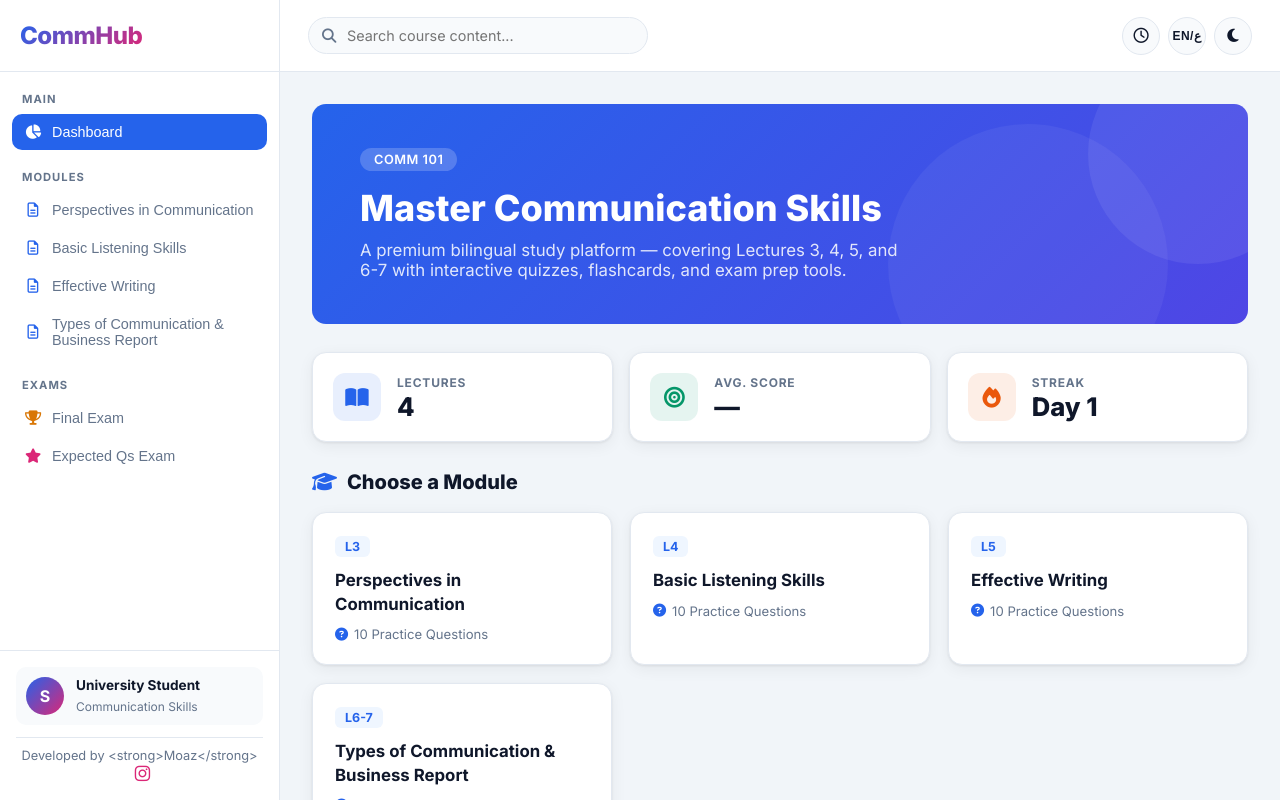
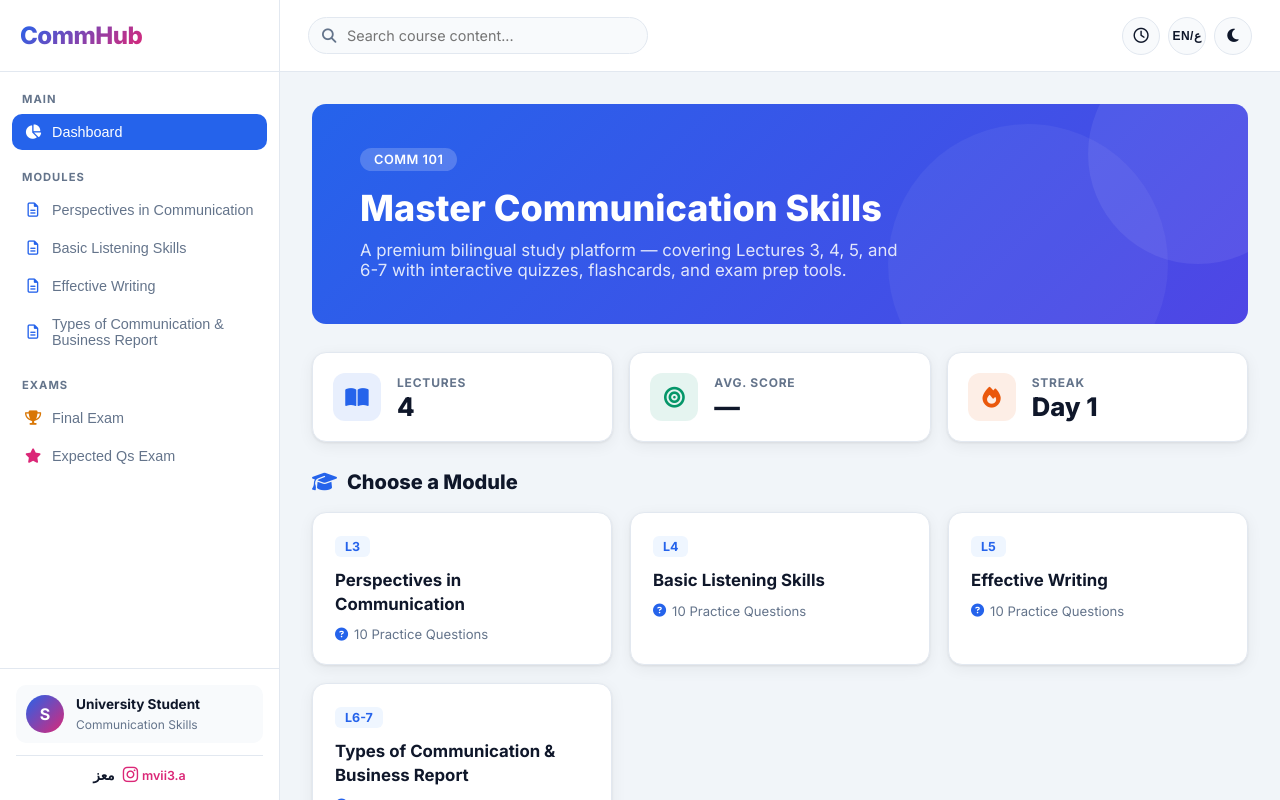
Before and after one commit to berlin011977-dot/commhub-study-platform, a plain HTML site: page index.html in a window 1280 px wide. Drawn offline with Linux system fonts and the light colour scheme.

Commit message:
fix: dev credit shows only Moaz + correct Instagram @mvii3.a

```diff
--- a/index.html
+++ b/index.html
@@ -722,10 +722,11 @@ a { text-decoration: none; color: inherit; }
         <span data-i18n="user_course">Communication Skills</span>
       </div>
     </div>
-    <div style="text-align:center; font-size:0.8rem; color:var(--text-muted); padding-top:10px; border-top:1px solid var(--border);">
-      <span data-i18n="dev_credit">Developed by <strong>Moaz</strong></span>
-      <a href="https://instagram.com/mo3az" target="_blank" style="color:var(--pink); margin-left:6px; font-size:1.1rem; vertical-align:middle;" title="Instagram">
+    <div style="text-align:center; font-size:0.85rem; color:var(--text-muted); padding-top:10px; border-top:1px solid var(--border); display:flex; align-items:center; justify-content:center; gap:8px;">
+      <span style="font-weight:700; color:var(--text);">معز</span>
+      <a href="https://instagram.com/mvii3.a" target="_blank" style="color:var(--pink); font-size:1.1rem; display:flex; align-items:center; gap:4px; font-weight:600; text-decoration:none;" title="Instagram @mvii3.a">
         <i class="fa-brands fa-instagram"></i>
+        <span style="font-size:0.78rem;">mvii3.a</span>
       </a>
     </div>
   </div>
@@ -975,7 +976,7 @@ const T = {
   en: {
     nav_section_main: 'Main', nav_section_modules: 'Modules', nav_section_exams: 'Exams',
     nav_dashboard: 'Dashboard', nav_final: 'Final Exam', nav_expected_exam: 'Expected Qs Exam',
-    dev_credit: 'Developed by <strong>Moaz</strong>', expected_exam_h1: 'Expected Questions Exam', expected_exam_sub: 'This exam contains ONLY the questions highly expected by the professor. Focus on these!',
+    dev_credit: 'Moaz', expected_exam_h1: 'Expected Questions Exam', expected_exam_sub: 'This exam contains ONLY the questions highly expected by the professor. Focus on these!',
     user_name: 'University Student', user_course: 'Communication Skills',
     course_code: 'COMM 101',
     dash_h1: 'Master Communication Skills',
@@ -1002,7 +1003,7 @@ const T = {
   ar: {
     nav_section_main: 'الرئيسية', nav_section_modules: 'الوحدات', nav_section_exams: 'الامتحانات',
     nav_dashboard: 'لوحة القيادة', nav_final: 'الامتحان النهائي', nav_expected_exam: 'امتحان المتوقعة',
-    dev_credit: 'تطوير المبرمج <strong>معز</strong>', expected_exam_h1: 'امتحان الأسئلة المتوقعة الشامل', expected_exam_sub: 'هذا الامتحان يحتوي فقط على الأسئلة التي ركزت عليها الدكتورة والمتوقعة بنسبة كبيرة في الامتحان.',
+    dev_credit: 'معز', expected_exam_h1: 'امتحان الأسئلة المتوقعة الشامل', expected_exam_sub: 'هذا الامتحان يحتوي فقط على الأسئلة التي ركزت عليها الدكتورة والمتوقعة بنسبة كبيرة في الامتحان.',
     user_name: 'طالب جامعي', user_course: 'مهارات التواصل',
     course_code: 'COMM 101',
     dash_h1: 'أتقن مهارات التواصل',
```
